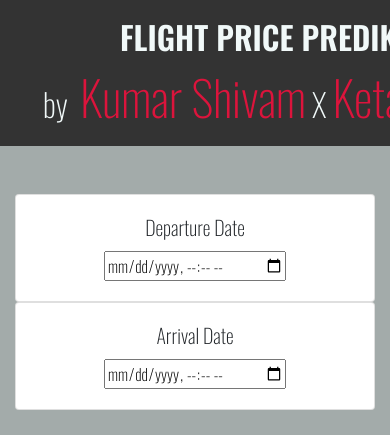
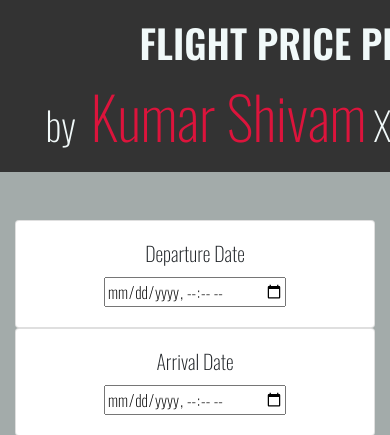
Before and after one commit to AlphaCodder/flight-fare-prediktor, a Flask app: page / in a window 390 px wide; the page is wider, and only the part inside the window is pictured. Shown: the top 435 px of that part. Run offline with Flask 2, Linux system fonts and the light colour scheme; parts of the project's set-up code (start-up, migrations or seed data) failed here and were passed over; some libraries are stand-ins or nearby versions.

```diff
--- a/static/css/styles.css
+++ b/static/css/styles.css
@@ -8,6 +8,7 @@
     }
     .navbar {
         width: 100%;
+        font-size: 5vw;
     }
     .navbar-brand {
         font-size: 1.5em;
```
